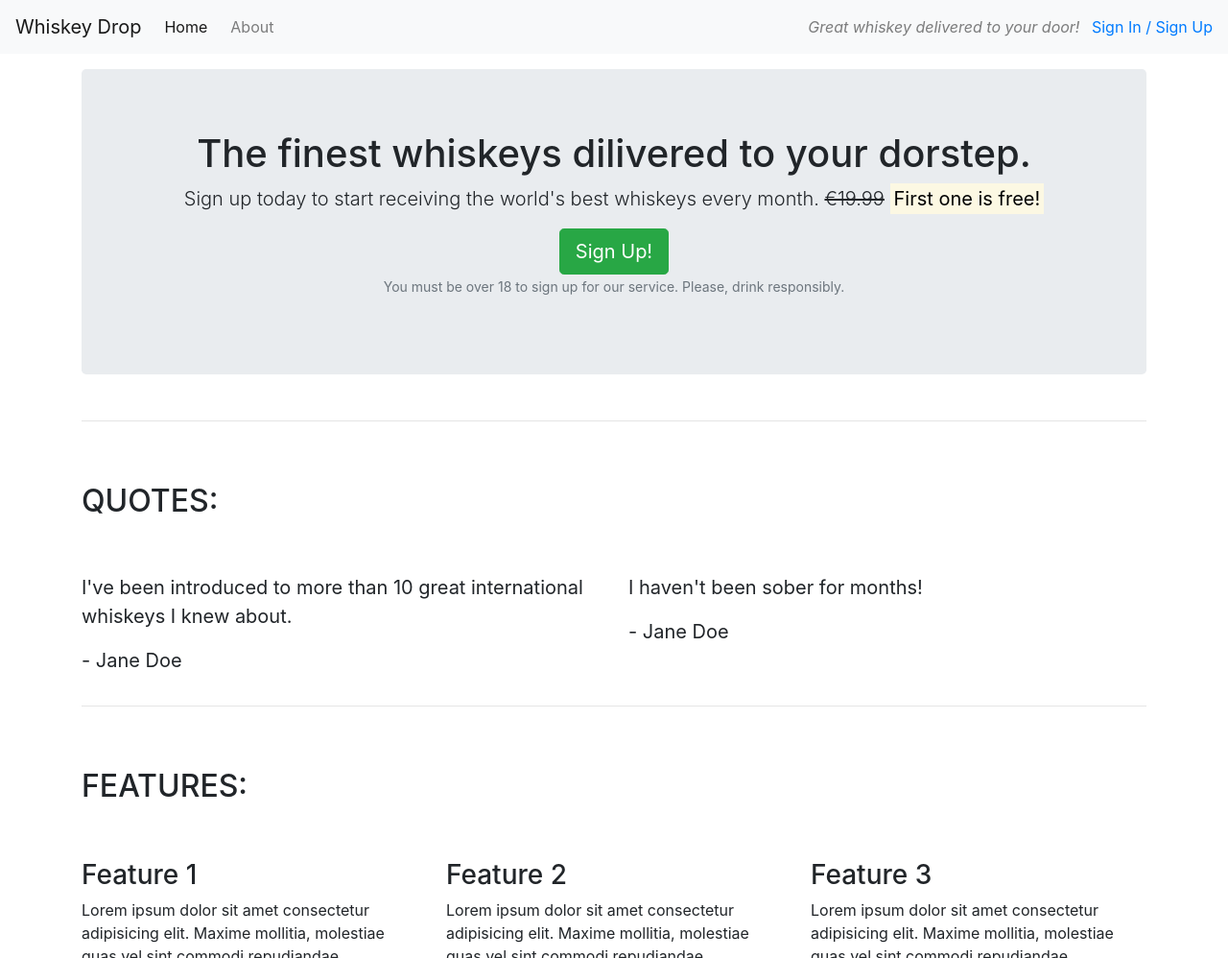
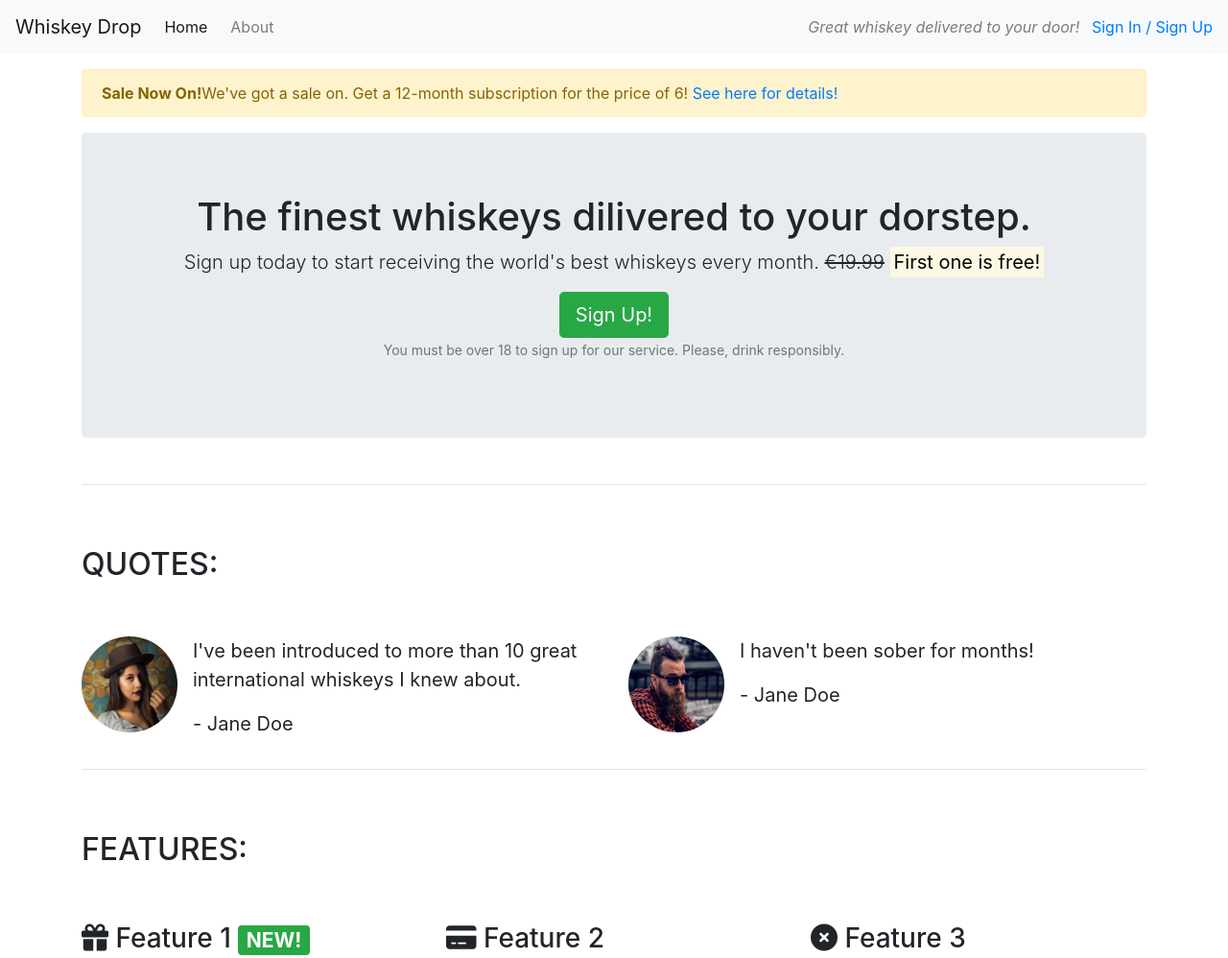
Before and after one commit to niekados/whiskey-drop-24, a plain HTML site: page index.html in a window 1280 px wide. Shown: the top 998 px of the page at 96% size. Drawn offline with nearby package versions, Linux system fonts and the light colour scheme.

Commit message:
Upload images, add images to qoutes, add 'Sale Now On' row

```diff
--- a/index.html
+++ b/index.html
@@ -9,6 +9,8 @@
     <!-- Bootstrap link -->
     <link rel="stylesheet" href="https://cdn.jsdelivr.net/npm/bootstrap@4.6.2/dist/css/bootstrap.min.css"
         integrity="sha384-xOolHFLEh07PJGoPkLv1IbcEPTNtaed2xpHsD9ESMhqIYd0nLMwNLD69Npy4HI+N" crossorigin="anonymous">
+    <!-- Fontawesome link -->
+    <script src="https://kit.fontawesome.com/43efc26425.js" crossorigin="anonymous"></script>
 </head>
 
 <body>
@@ -25,6 +27,13 @@
         </div>
     </nav>
     <article class="container mt-3">
+        <div class="row d-none d-sm-block">
+            <div class="col-12">
+                <div class="alert alert-warning">
+                    <strong>Sale Now On!</strong>We've got a sale on. Get a 12-month subscription for the price of 6! <a href="">See here for details!</a>
+                </div>
+            </div>
+        </div>
         <!-- callout -->
         <div class="row">
             <div class="col-12">
@@ -52,16 +61,32 @@
             </div>
             <div class="row">
                 <div class="col-12 col-md-6">
+                    <div class="media">
+                        <div class="d-none d-sm-block">
+                            <img src="assets/images/girl-image.png" class="rounded-circle mr-3" height=100 width=100
+                                alt="girl image">
+                        </div>
+                        <div class="media-body">
                             <blockquote class="blockquote">
                                 <p>I've been introduced to more than 10 great international whiskeys I knew about.</p>
                                 <p>- Jane Doe</p>
                             </blockquote>
                         </div>
+                    </div>
+                </div>
                 <div class="col-12 col-md-6">
+                    <div class="media">
+                        <div class="d-none d-sm-block">
+                            <img src="assets/images/guy-image.png" class="rounded-circle mr-3" height=100 width=100
+                                alt="guy image">
+                        </div>
+                        <div class="media-body">
                             <blockquote class="blockquote">
                                 <p>I haven't been sober for months!</p>
                                 <p>- Jane Doe</p>
                             </blockquote>
+                        </div>
+                    </div>
                 </div>
             </div>
         </section>
@@ -77,7 +102,7 @@
             <div class="row">
                 <div class="col-12 col-md-6 col-lg-4">
                     <div class="feature">
-                        <h3>Feature 1</h3>
+                        <h3><i class="fa-solid fa-gift d-none d-sm-inline"></i> Feature 1 <span class="badge badge-success">NEW!</span></h3>
                         <p>Lorem ipsum dolor sit amet consectetur adipisicing elit. Maxime mollitia,
                             molestiae quas vel sint commodi repudiandae consequuntur voluptatum laborum
                             numquam blanditiis harum quisquam eius sed odit fugiat iusto fuga praesentium
@@ -91,7 +116,7 @@
                 </div>
                 <div class="col-12 col-md-6 col-lg-4">
                     <div class="feature">
-                        <h3>Feature 2</h3>
+                        <h3><i class="fa-solid fa-credit-card d-none d-sm-inline"></i> Feature 2</h3>
                         <p>Lorem ipsum dolor sit amet consectetur adipisicing elit. Maxime mollitia,
                             molestiae quas vel sint commodi repudiandae consequuntur voluptatum laborum
                             numquam blanditiis harum quisquam eius sed odit fugiat iusto fuga praesentium
@@ -105,7 +130,7 @@
                 </div>
                 <div class="col-12 d-md-none d-lg-block col-lg-4">
                     <div class="feature">
-                        <h3>Feature 3</h3>
+                        <h3><i class="fa-solid fa-circle-xmark d-none d-sm-inline"></i> Feature 3</h3>
                         <p>Lorem ipsum dolor sit amet consectetur adipisicing elit. Maxime mollitia,
                             molestiae quas vel sint commodi repudiandae consequuntur voluptatum laborum
                             numquam blanditiis harum quisquam eius sed odit fugiat iusto fuga praesentium
```
Also changed, not shown: assets/images/girl-image.png (added), assets/images/guy-image.png (added). Lines whose indentation alone changed are shown as unchanged.
